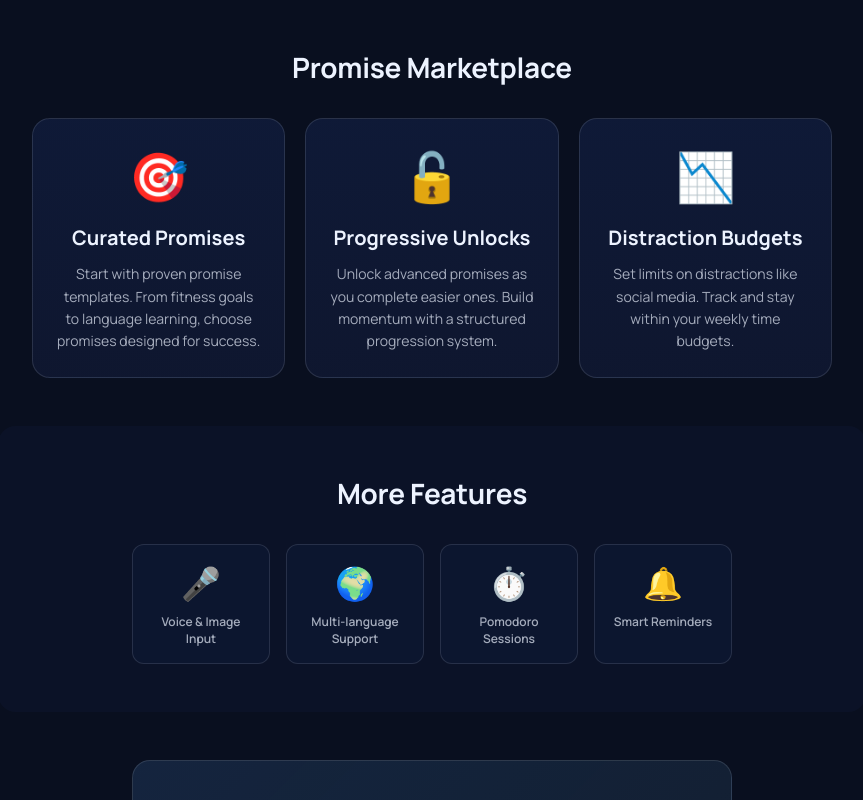
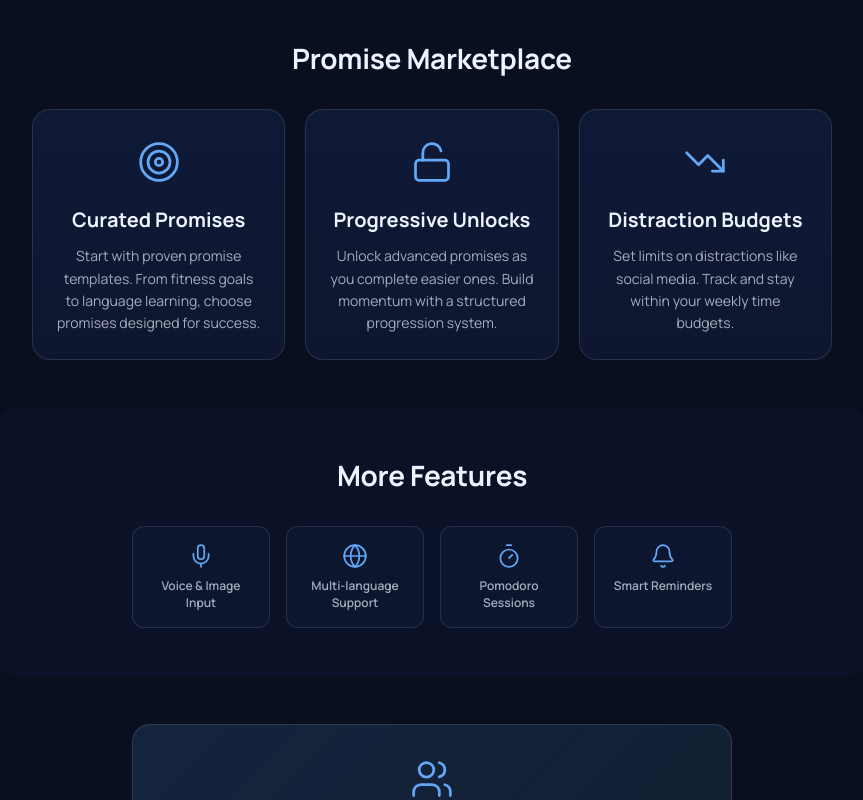
Before and after one commit to zana-AI/zana_planner, a React (Vite) app in the folder webapp_frontend/: page / in a window 1280 px wide. Shown: the part 1080-1880 px from the top of the page, without its empty margins (208-1071 px from the left). Built offline with nearby package versions, Linux system fonts and the light colour scheme; no server answers.

Commit message:
feat: Replace emoji icons with Lucide icons for improved UI consistency

```diff
--- a/webapp_frontend/src/components/HomePage.tsx
+++ b/webapp_frontend/src/components/HomePage.tsx
@@ -1,5 +1,6 @@
 import { useState, useEffect } from 'react';
 import { useNavigate, Link } from 'react-router-dom';
+import { Target, Brain, BarChart2, Unlock, TrendingDown, Mic, Globe, Timer, Bell, Users } from 'lucide-react';
 import { NewYearBanner } from './NewYearBanner';
 import { TelegramLogin } from './TelegramLogin';
 import { apiClient } from '../api/client';
@@ -181,7 +182,7 @@ export function HomePage() {
         <h2 className="home-section-title">Why Choose Xaana?</h2>
         <div className="home-features-grid">
           <div className="home-feature-card">
-            <div className="home-feature-icon">🎯</div>
+            <div className="home-feature-icon"><Target size={44} strokeWidth={1.5} /></div>
             <h3 className="home-feature-title">Goal Tracking</h3>
             <p className="home-feature-description">
               Track your promises (goals) and log time spent on them. Stay organized and focused on what matters most.
@@ -189,7 +190,7 @@ export function HomePage() {
           </div>
 
           <div className="home-feature-card">
-            <div className="home-feature-icon">🧠</div>
+            <div className="home-feature-icon"><Brain size={44} strokeWidth={1.5} /></div>
             <h3 className="home-feature-title">AI Insights</h3>
             <p className="home-feature-description">
               Get personalized recommendations and daily focus areas powered by advanced AI. Know exactly what to work on today.
@@ -197,7 +198,7 @@ export function HomePage() {
           </div>
 
           <div className="home-feature-card">
-            <div className="home-feature-icon">📊</div>
+            <div className="home-feature-icon"><BarChart2 size={44} strokeWidth={1.5} /></div>
             <h3 className="home-feature-title">Progress Visualization</h3>
             <p className="home-feature-description">
               Visualize your progress with weekly reports and detailed analytics. See how you're advancing toward your goals.
@@ -211,7 +212,7 @@ export function HomePage() {
         <h2 className="home-section-title">Promise Marketplace</h2>
         <div className="home-features-grid">
           <div className="home-feature-card">
-            <div className="home-feature-icon">🎯</div>
+            <div className="home-feature-icon"><Target size={44} strokeWidth={1.5} /></div>
             <h3 className="home-feature-title">Curated Promises</h3>
             <p className="home-feature-description">
               Start with proven promise templates. From fitness goals to language learning, choose promises designed for success.
@@ -219,7 +220,7 @@ export function HomePage() {
           </div>
 
           <div className="home-feature-card">
-            <div className="home-feature-icon">🔓</div>
+            <div className="home-feature-icon"><Unlock size={44} strokeWidth={1.5} /></div>
             <h3 className="home-feature-title">Progressive Unlocks</h3>
             <p className="home-feature-description">
               Unlock advanced promises as you complete easier ones. Build momentum with a structured progression system.
@@ -227,7 +228,7 @@ export function HomePage() {
           </div>
 
           <div className="home-feature-card">
-            <div className="home-feature-icon">📉</div>
+            <div className="home-feature-icon"><TrendingDown size={44} strokeWidth={1.5} /></div>
             <h3 className="home-feature-title">Distraction Budgets</h3>
             <p className="home-feature-description">
               Set limits on distractions like social media. Track and stay within your weekly time budgets.
@@ -241,19 +242,19 @@ export function HomePage() {
         <h2 className="home-section-title">More Features</h2>
         <div className="home-additional-grid">
           <div className="home-additional-item">
-            <span className="home-additional-icon">🎤</span>
-            <span className="home-additional-text">Voice & Image Input</span>
+            <span className="home-additional-icon"><Mic size={26} strokeWidth={1.6} /></span>
+            <span className="home-additional-text">Voice &amp; Image Input</span>
           </div>
           <div className="home-additional-item">
-            <span className="home-additional-icon">🌍</span>
+            <span className="home-additional-icon"><Globe size={26} strokeWidth={1.6} /></span>
             <span className="home-additional-text">Multi-language Support</span>
           </div>
           <div className="home-additional-item">
-            <span className="home-additional-icon">⏱️</span>
+            <span className="home-additional-icon"><Timer size={26} strokeWidth={1.6} /></span>
             <span className="home-additional-text">Pomodoro Sessions</span>
           </div>
           <div className="home-additional-item">
-            <span className="home-additional-icon">🔔</span>
+            <span className="home-additional-icon"><Bell size={26} strokeWidth={1.6} /></span>
             <span className="home-additional-text">Smart Reminders</span>
           </div>
         </div>
@@ -262,7 +263,7 @@ export function HomePage() {
       {/* Community Preview Section */}
       <section className="home-community">
         <div className="home-community-card">
-          <div className="home-community-icon">👥</div>
+          <div className="home-community-icon"><Users size={44} strokeWidth={1.5} /></div>
           <h3 className="home-community-title">Join the Community</h3>
           <p className="home-community-description">
             Connect with other goal-achievers, share your progress, and stay motivated together.
--- a/webapp_frontend/src/styles/index.css
+++ b/webapp_frontend/src/styles/index.css
@@ -438,14 +438,14 @@ body.modal-open {
 
 .template-list-logo,
 .admin-template-logo {
-  width: 26px;
-  height: 26px;
+  flex-shrink: 0;
+  display: inline-flex;
+  align-items: center;
+  justify-content: center;
+  padding: 3px;
   border-radius: var(--radius-8);
-  display: inline-flex;
-  align-items: center;
-  justify-content: center;
-  border: 1px solid var(--border);
-  background: rgba(237, 243, 255, 0.06);
+  min-width: 26px;
+  min-height: 26px;
 }
 
 .template-title {
@@ -506,7 +506,41 @@ body.modal-open {
   font-style: italic;
 }
 
-/* Promise Card */
+.template-card-users {
+  margin-top: 10px;
+  font-size: 11px;
+  color: var(--text-subtle);
+  font-weight: 500;
+}
+
+/* Avatar Stack */
+.avatar-stack {
+  position: relative;
+  display: inline-block;
+  flex-shrink: 0;
+}
+
+.avatar-stack-circle {
+  position: absolute;
+  top: 0;
+  border-radius: 50%;
+  overflow: hidden;
+  display: flex;
+  align-items: center;
+  justify-content: center;
+  border: 1.5px solid var(--card);
+  color: #fff;
+  font-weight: 700;
+  line-height: 1;
+}
+
+.avatar-stack-overflow {
+  background: rgba(237, 243, 255, 0.12);
+  color: var(--text-muted);
+  font-weight: 600;
+}
+
+/* Template grid */
 .promise-card {
   border: 1px solid var(--border);
   border-radius: 16px;
@@ -2008,9 +2042,12 @@ body.modal-open {
 }
 
 .home-feature-icon {
-  font-size: 48px;
+  display: flex;
+  align-items: center;
+  justify-content: center;
+  height: 56px;
   margin-bottom: 16px;
-  display: block;
+  color: var(--accent);
 }
 
 .home-feature-title {
@@ -2066,7 +2103,10 @@ body.modal-open {
 }
 
 .home-additional-icon {
-  font-size: 32px;
+  display: flex;
+  align-items: center;
+  justify-content: center;
+  color: var(--accent);
 }
 
 .home-additional-text {
@@ -2092,9 +2132,11 @@ body.modal-open {
 }
 
 .home-community-icon {
-  font-size: 48px;
+  display: flex;
+  align-items: center;
+  justify-content: center;
   margin-bottom: 16px;
-  display: block;
+  color: var(--accent);
 }
 
 .home-community-title {
```
